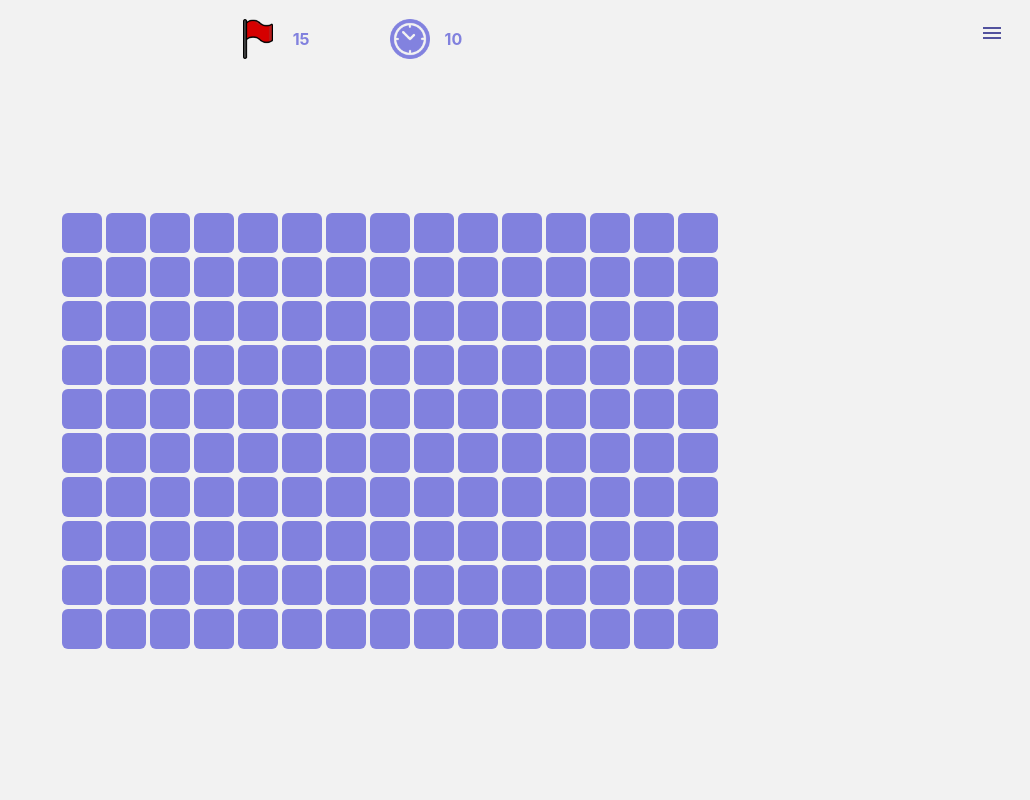
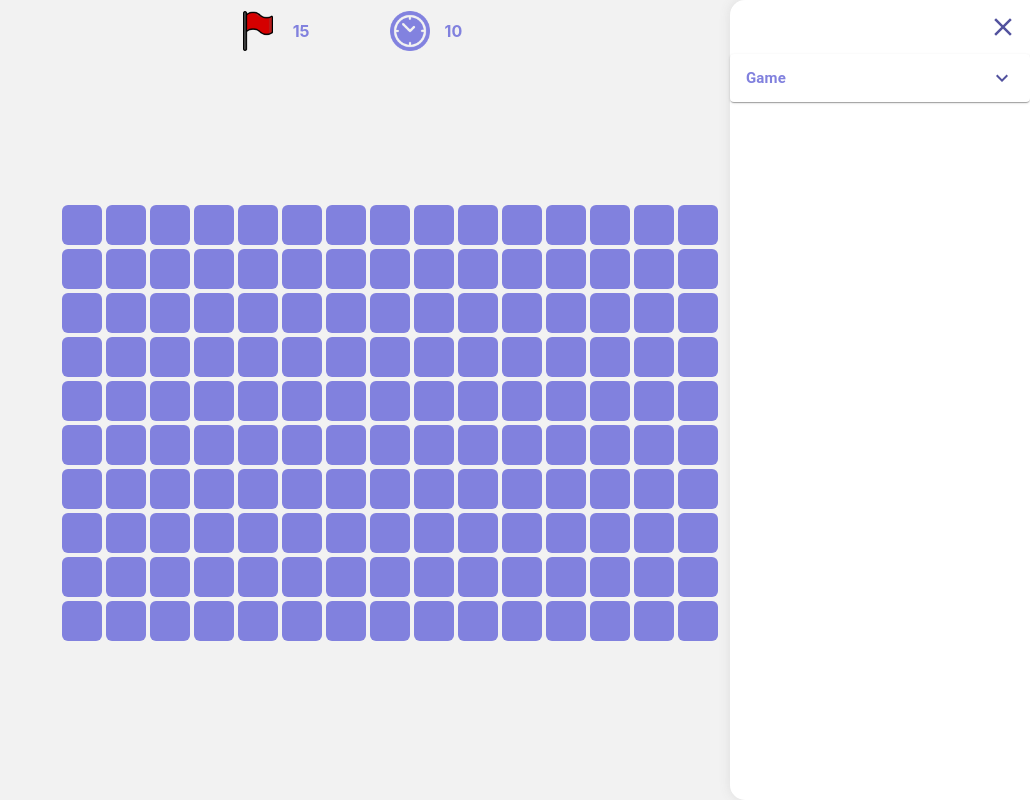
Before and after one commit to atif-taskeen/MineSweeper, a React (Create React App) app: page / in a window 1280 px wide. Both pictures are taken after a click on the button 1242 px from the left and 34 px from the top of the page. Shown: the whole page, without its empty margins (250-1280 px from the left). Built offline with nearby package versions, Linux system fonts and the light colour scheme.

Commit message:
side menu and game type logic implemented

```diff
--- a/src/App.css
+++ b/src/App.css
@@ -3,6 +3,7 @@ body {
     "Ubuntu", "Cantarell", "Fira Sans", "Droid Sans", "Helvetica Neue",
     sans-serif;
     background-color: #f2f2f2;
+    margin: 0px;
 }
 
 button {
@@ -10,10 +11,6 @@ button {
   border: none;
   outline: none;
   cursor: pointer;
-}
-
-.App {
-  text-align: center;
 }
 
 .App-logo {
@@ -50,6 +47,10 @@ button {
   position: relative;
   height: calc(100vh - 80px);
   justify-content: center;
+}
+
+.header {
+  text-align: center;
 }
 
 .header-item {
@@ -123,12 +124,73 @@ button {
   width: 60%;
 }
 
-button.menu-btn {
-  right: 20px;
-  position: absolute;
-  top: 20px;
+.menu-btn {
+  right: 10px;
+  position: absolute !important;
+  top: 10px;
+}
+.menu-btn svg {
+  font-size: 50px;
 }
 
 svg {
   fill: #52529e !important;
 }
+
+.menu-wrapper {
+  height: 100%;
+  position: fixed;
+  top: 0px;
+  right: 0px;
+  border-radius: 15px 0px 0px 15px;
+  box-shadow: 0 0 12px #ddd;
+  background-color: #fff;
+  transition: 0.6s;
+  z-index: 1;
+}
+
+.show-menu {
+  width: 300px;
+}
+
+.hide-menu {
+  width: 0px;
+}
+
+.clear-icon {
+  float: right;
+  margin: 20px;
+}
+
+.clear-icon svg {
+  font-size: 30px;
+}
+
+.clear-both {
+  clear: both;
+}
+
+.multiline-text-field {
+  width: calc(100% - 10px);
+}
+
+.copy-icon {
+  fill: #fff !important;
+}
+
+ul.text-field-listing {
+  margin: 0px;
+  padding: 0px;
+  margin-bottom: 20px;
+}
+
+ul.text-field-listing li {
+  list-style: none;
+  width: calc(33.33% - 5px);
+  display: inline-block;
+  margin-right: 7px;
+}
+
+ul.text-field-listing li:last-child {
+  margin-right: 0px;
+}
--- /dev/null
+++ b/src/Config/field.js
@@ -0,0 +1,53 @@
+export const Beginer = [
+  {
+     label: 'Height',
+     value: 9,
+     disable: true,
+  },
+  {
+    label: 'Width',
+    value: 9,
+    disable: true,
+  },
+  {
+    label: 'Mines',
+    value: 10,
+    disable: true,
+  }
+]
+
+export const Intermediate = [
+  {
+     label: 'Height',
+     value: 16,
+     disable: true,
+  },
+  {
+    label: 'Width',
+    value: 16,
+    disable: true,
+  },
+  {
+    label: 'Mines',
+    value: 40,
+    disable: true,
+  }
+]
+
+export const Expert = [
+  {
+     label: 'Height',
+     value: 16,
+     disable: true,
+  },
+  {
+    label: 'Width',
+    value: 30,
+    disable: true,
+  },
+  {
+    label: 'Mines',
+    value: 99,
+    disable: true,
+  }
+]
--- a/src/components/Board/index.js
+++ b/src/components/Board/index.js
@@ -4,6 +4,7 @@ import Cell from "../Cell";
 import { revealed } from "../../util/reveal";
 import Modal from "../Modal";
 import Header from "../Header";
+import Menu from "../Menu";
 
 const Board = () => {
   const [grid, setGrid] = useState([]);
@@ -11,12 +12,15 @@ const Board = () => {
   const [mineLocations, setMineLocations] = useState([]);
   const [gameOver, setGameOver] = useState(false);
   const [flagCount, setFlagCount] = useState(15);
+  const [menuVisibility, setMenuVisibility] = useState(false);
+
   // ComponentDidMount
   useEffect(() => {
     // Creating a board
 
     // Calling the function
     freshBoard();
+    console.log(JSON.parse(localStorage.getItem('data')))
   }, []);
 
   const freshBoard = () => {
@@ -66,10 +70,15 @@ const Board = () => {
   };
 
   return (
-    <div>
+    <div style={{position: 'relative'}}>
       <Header
         flagCount={flagCount}
         gameOver={gameOver}
+        showMenu={setMenuVisibility}
+      />
+      <Menu
+        showMenu={menuVisibility}
+        hideMenu={setMenuVisibility}
       />
       <div className="board-wrapper">
         {/* {gameOver && <Modal restartGame={restartGame} />} */}
--- /dev/null
+++ b/src/components/CollapseablePanel/index.js
@@ -0,0 +1,107 @@
+import React, { useEffect } from "react";
+import { makeStyles } from '@material-ui/core/styles';
+import Accordion from '@material-ui/core/Accordion';
+import AccordionDetails from '@material-ui/core/AccordionDetails';
+import AccordionSummary from '@material-ui/core/AccordionSummary';
+import Typography from '@material-ui/core/Typography';
+import ExpandMoreIcon from '@material-ui/icons/ExpandMore';
+import Radio from '@material-ui/core/Radio';
+import RadioGroup from '@material-ui/core/RadioGroup';
+import FormControlLabel from '@material-ui/core/FormControlLabel';
+import FormControl from '@material-ui/core/FormControl';
+import TextFieldWrapper from "../TextFieldWrapper";
+import { Beginer, Intermediate, Expert } from "../../Config/field";
+
+const useStyles = makeStyles((theme) => ({
+  root: {
+    width: '100%',
+  },
+  heading: {
+    fontSize: theme.typography.pxToRem(15),
+    color: '#8181de',
+    fontWeight: 'bold',
+  },
+  secondaryHeading: {
+    fontSize: theme.typography.pxToRem(15),
+    color: theme.palette.text.secondary,
+  },
+  button: {
+    background: '#8181de',
+    color: '#fff'
+  }
+}));
+
+const CollapseablePanel = ({variant}) => {
+  const classes = useStyles();
+  const [expanded, setExpanded] = React.useState(false);
+  const [gameType, setGameType] = React.useState('1');
+
+  const handleRadioChange = (event) => {
+    setGameType(event.target.value);
+  };
+
+  const handleChange = (panel) => (event, isExpanded) => {
+    setExpanded(isExpanded ? panel : false);
+  };
+
+  useEffect(() => {
+    let boardDimenssions = {}
+    if (gameType === '1') {
+      boardDimenssions = {
+        height: 9,
+        width: 9,
+        mines: 10
+      }
+    } else if (gameType === '2') {
+      boardDimenssions = {
+        height: 16,
+        width: 16,
+        mines: 40
+      }
+    } else if (gameType === '3') {
+      boardDimenssions = {
+        height: 16,
+        width: 30,
+        mines: 99
+      }
+    }
+    localStorage.setItem('data', JSON.stringify({
+      ...boardDimenssions,
+      gameType: gameType
+    }));
+  }, [gameType]);
+
+  return (
+    <div className={classes.root}>
+      {variant === 'Game' && <Accordion expanded={expanded === 'panel1'} onChange={handleChange('panel1')}>
+        <AccordionSummary
+          expandIcon={<ExpandMoreIcon />}
+          aria-controls="panel1bh-content"
+          id="panel1bh-header"
+        >
+          <Typography className={classes.heading}>{variant}</Typography>
+        </AccordionSummary>
+        <AccordionDetails>
+          <FormControl component="fieldset">
+            <RadioGroup aria-label="gameType" name="gameType" value={gameType} onChange={handleRadioChange}>
+              <FormControlLabel value="1" control={<Radio />} label="Beginer" />
+              <TextFieldWrapper
+                config={Beginer}
+              />
+              <FormControlLabel value="2" control={<Radio />} label="Intermediate	" />
+              <TextFieldWrapper
+                config={Intermediate}
+              />
+              <FormControlLabel value="3" control={<Radio />} label="Expert" />
+              <TextFieldWrapper
+                config={Expert}
+              />
+            </RadioGroup>
+          </FormControl>
+        </AccordionDetails>
+      </Accordion>}
+    </div>
+  );
+};
+
+export default CollapseablePanel;
--- a/src/components/Header/index.js
+++ b/src/components/Header/index.js
@@ -1,11 +1,15 @@
 import React, { useState, useEffect } from "react";
 import Clock from "../../assets/clock.png";
 import Flag from "../../assets/flags.png";
+import IconButton from '@material-ui/core/IconButton';
 import MenuIcon from '@material-ui/icons/Menu';
 
 
-export default function Header({flagCount, gameOver}) {
+export default function Header({flagCount, gameOver, showMenu}) {
   let [time, setTime] = useState(0);
+  const clickMenuHandler = () => {
+    showMenu(true)
+  }
 
   useEffect(() => {
     function incrementTime() {
@@ -30,7 +34,7 @@ export default function Header({flagCount, gameOver}) {
         <img src={Clock} alt={Clock}/>
         <h4>{time}</h4>
       </div>
-      <button className="menu-btn"><MenuIcon className="menu-icon"/></button>
+      <IconButton className="menu-btn" onClick={clickMenuHandler}><MenuIcon className="menu-icon"/></IconButton>
     </div>
   );
 }
--- /dev/null
+++ b/src/components/Menu/index.js
@@ -0,0 +1,25 @@
+import React from "react";
+import IconButton from '@material-ui/core/IconButton';
+import ClearIcon from '@material-ui/icons/Clear';
+import CollapseablePanel from "../CollapseablePanel";
+
+const Menu = ({showMenu, hideMenu}) => {
+  const clickMenuHandler = () => {
+    hideMenu(false)
+  }
+  return (
+    <div className={`menu-wrapper ${showMenu ? 'show-menu' : 'hide-menu'}`}>
+      {showMenu && (
+        <>
+          <IconButton className="clear-icon" onClick={clickMenuHandler}><ClearIcon/></IconButton>
+          <div className="clear-both"></div>
+          <CollapseablePanel
+            variant="Game"
+          />
+        </>
+      )}
+    </div>
+  );
+};
+
+export default Menu;
--- /dev/null
+++ b/src/components/TextFieldWrapper/index.js
@@ -0,0 +1,19 @@
+import React from "react";
+import TextField from '@material-ui/core/TextField';
+
+const TextFieldWrapper = ({config}) => {
+
+  return (
+    <ul className="text-field-listing">
+      {
+        config.map(item =>
+          <li key={item.label} item xs={3}>
+            <TextField label={item.label} value={item.value} disabled={item.disable}/>
+          </li>
+        )
+      }
+    </ul>
+  );
+};
+
+export default TextFieldWrapper;
```
Also changed, not shown: src/components/Circle/index.js (deleted, +0 -22 lines).
